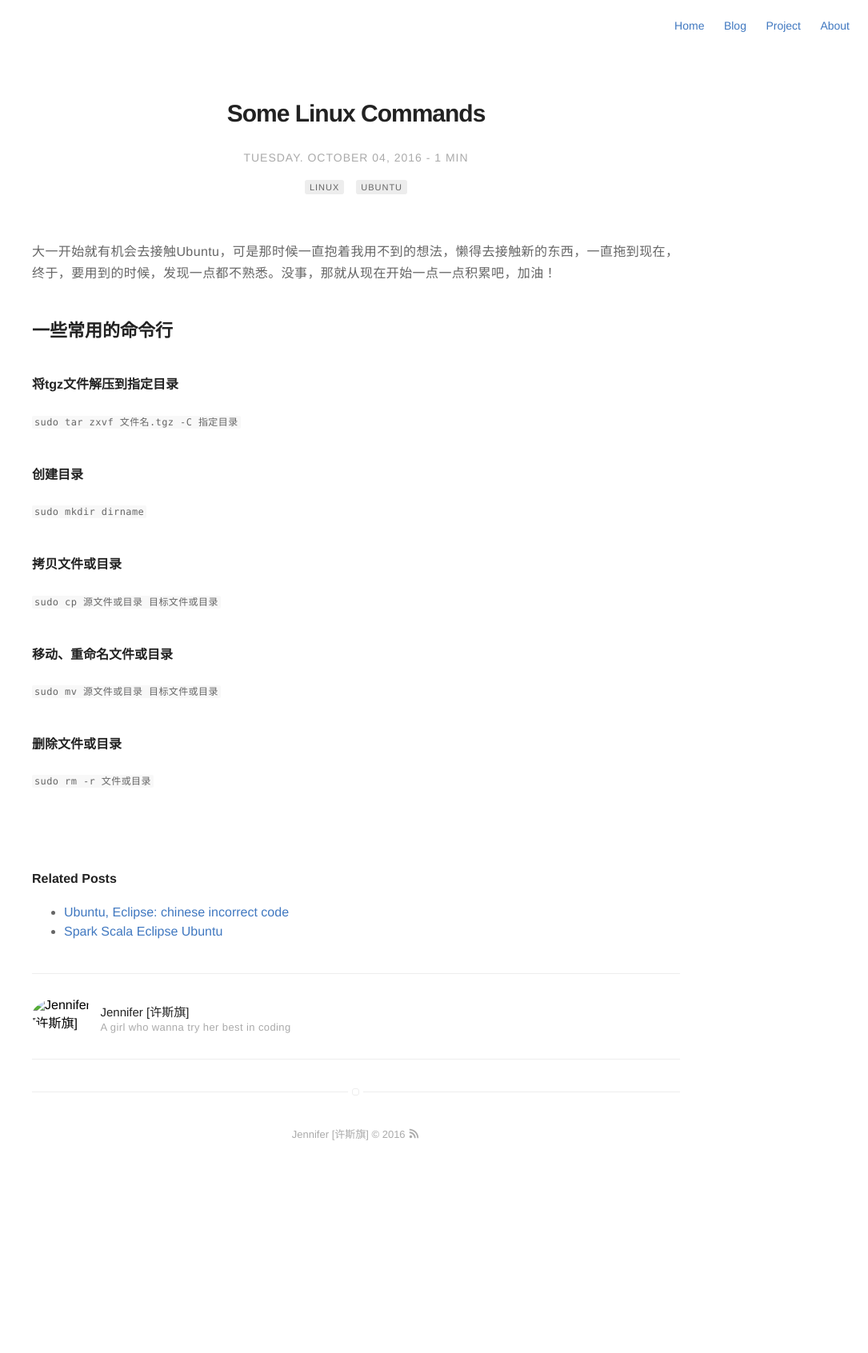
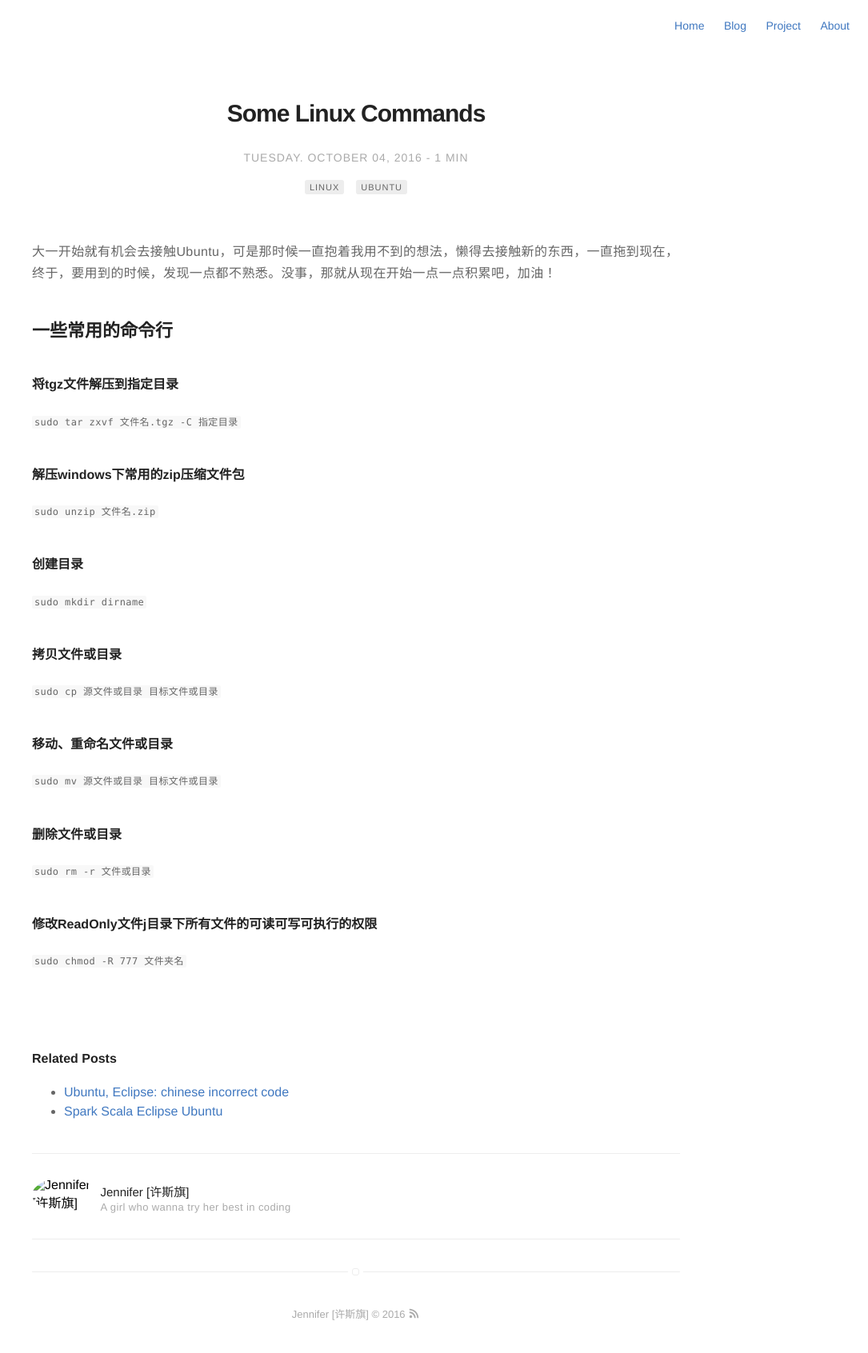
Before and after one commit to siqi-xu/siqi-xu.github.io, a Jekyll site: the page built from _posts/2016-10-04-Some-Linux-Commands.md, in a window 1280 px wide. Shown: the whole page at 80% size, without its empty margins (195-1280 px from the left). Built offline with Jekyll 4.4.1, drawn with Linux system fonts in a browser that asks for light colours; before the commit the page ends 1467 px from its top, so only the background shows below that.

Commit message:
Update 2016-10-04-Some-Linux-Commands.md

```diff
--- a/_posts/2016-10-04-Some-Linux-Commands.md
+++ b/_posts/2016-10-04-Some-Linux-Commands.md
@@ -17,6 +17,10 @@ blog: true
 
 `sudo tar zxvf 文件名.tgz -C 指定目录`
 
+#### 解压windows下常用的zip压缩文件包
+
+`sudo unzip 文件名.zip`
+
 #### 创建目录
 
 `sudo mkdir dirname`
@@ -32,3 +36,7 @@ blog: true
 #### 删除文件或目录
 
 `sudo rm -r 文件或目录`
+
+#### 修改ReadOnly文件j目录下所有文件的可读可写可执行的权限
+
+`sudo chmod -R 777 文件夹名`
```
